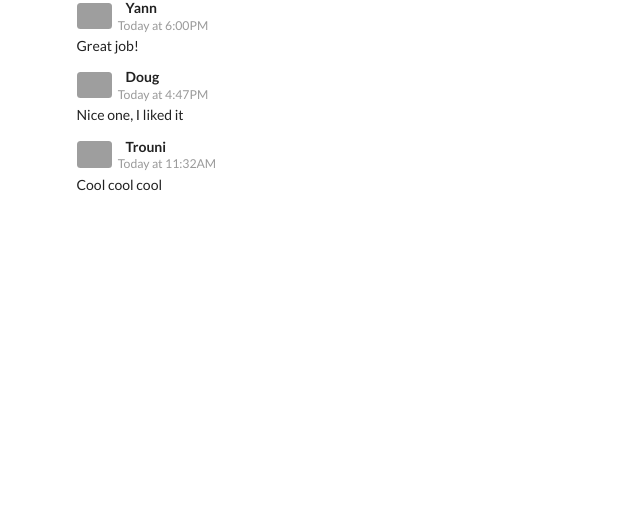
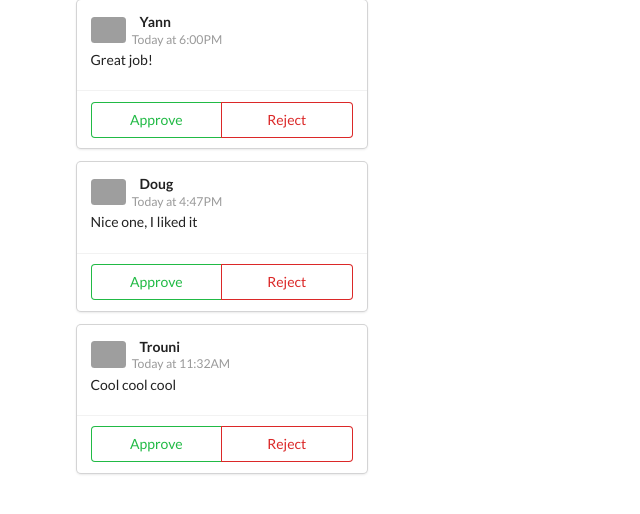
Before and after one commit to emzys/react-course-exercises, a React (Create React App) app in the folder components-practice/: page / in a window 1280 px wide. Shown: the top 514 px of the page, without its empty margins (0-640 px from the left). Built offline with nearby package versions, Linux system fonts and the light colour scheme; grey boxes are pictures that could not be loaded.

Commit message:
added ApprovalCard.js

```diff
--- a/components-practice/src/App.js
+++ b/components-practice/src/App.js
@@ -1,25 +1,32 @@
 import React from 'react';
 import CommentDetail from "./CommentDetail";
+import ApprovalCard from "./ApprovalCard";
 // import faker from 'faker';
 
 const App = () => {
   return (
     <div className="ui container comments">
+      <ApprovalCard>
         <CommentDetail
           author="Yann"
           timeAgo="Today at 6:00PM"
           commentText="Great job!"
         />
+      </ApprovalCard>
+      <ApprovalCard>
         <CommentDetail
           author="Doug"
           timeAgo="Today at 4:47PM"
           commentText="Nice one, I liked it"
         />
+      </ApprovalCard>
+      <ApprovalCard>
         <CommentDetail
           author="Trouni"
           timeAgo="Today at 11:32AM"
           commentText="Cool cool cool"
         />
+      </ApprovalCard>
     </div>
   );
 };
--- /dev/null
+++ b/components-practice/src/ApprovalCard.js
@@ -0,0 +1,17 @@
+import React from 'react';
+
+const ApprovalCard = props => {
+  return (
+    <div className="ui card">
+      <div className="content">{props.children}</div>
+      <div className="extra content">
+        <div className="ui two buttons">
+          <div className="ui basic green button">Approve</div>
+          <div className="ui basic red button">Reject</div>
+        </div>
+      </div>
+    </div>
+  );
+};
+
+export default ApprovalCard;
```
Lines whose indentation alone changed are shown as unchanged.
